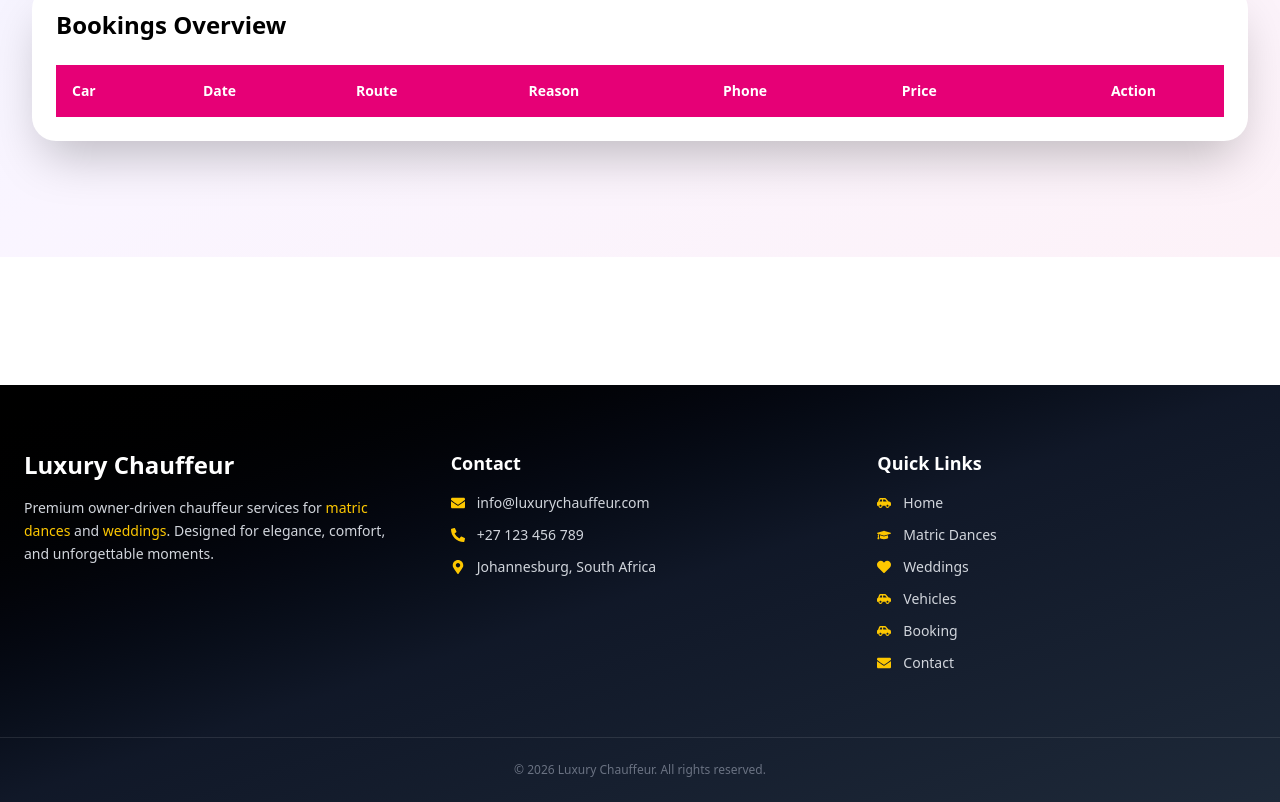
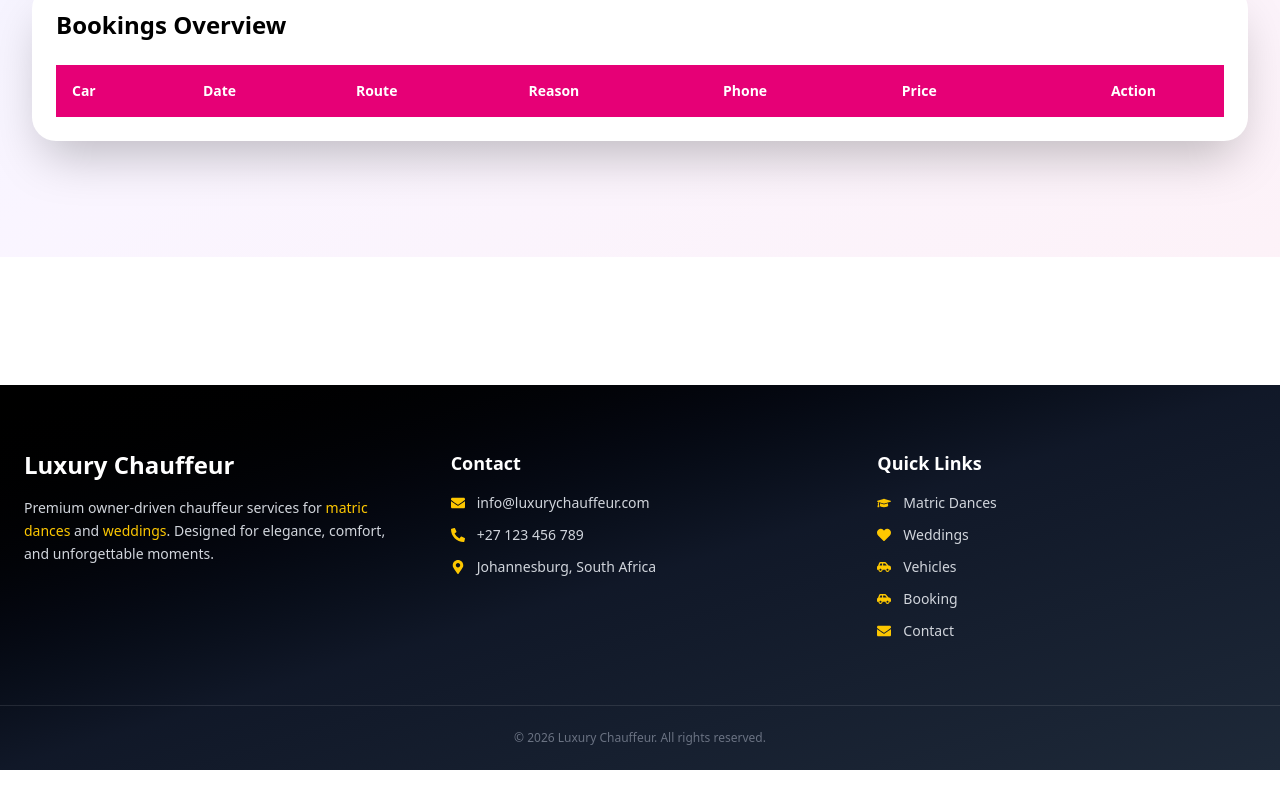
Before and after one commit to Matuku45/luxury-chauffeur-booking-system, a React (Vite) app: page /dashboard in a window 1280 px wide. Shown: the part 639-1441 px from the top of the page. After the commit the page ends 1409 px from the top, so only its background shows below. Built offline with nearby package versions, Linux system fonts and the light colour scheme.

Commit message:
removed unuseful links

```diff
--- a/src/components/Footer.jsx
+++ b/src/components/Footer.jsx
@@ -54,10 +54,7 @@ const Footer = () => {
           <h3 className="text-lg font-semibold text-white mb-4">Quick Links</h3>
 
           <ul className="space-y-3 text-sm">
-            <li className="flex items-center gap-3 hover:text-yellow-400 transition">
-              <FaCarSide className="text-yellow-400" />
-              <Link to="/">Home</Link>
-            </li>
+
             <li className="flex items-center gap-3 hover:text-yellow-400 transition">
               <FaGraduationCap className="text-yellow-400" />
               <Link to="/matric-dances">Matric Dances</Link>
```
